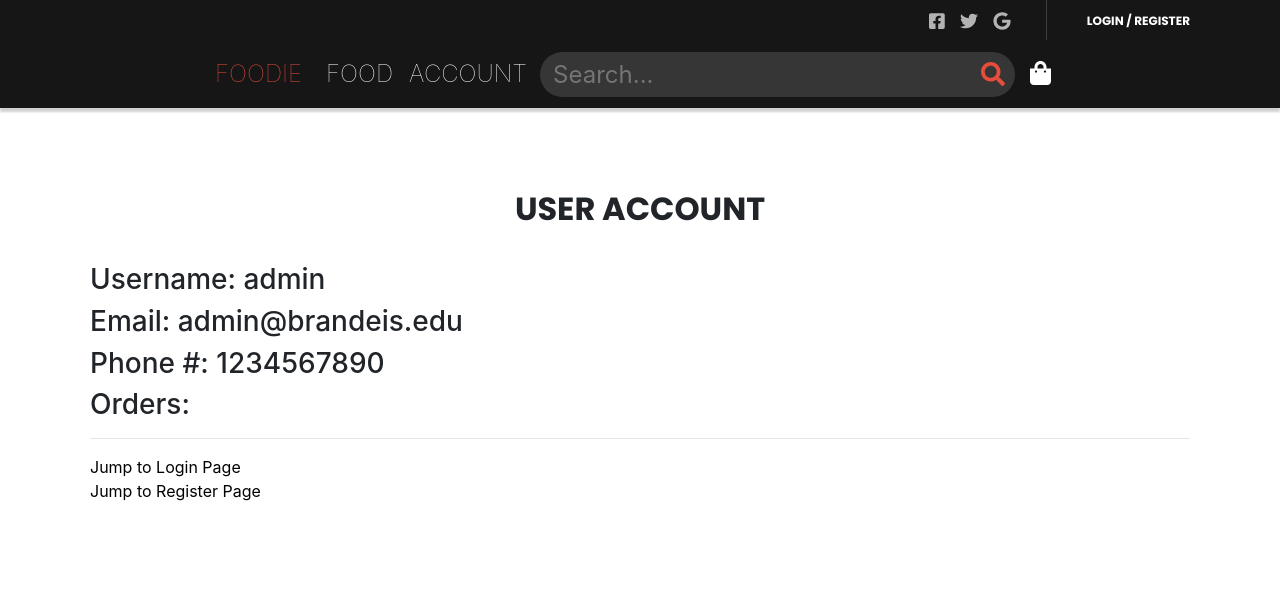
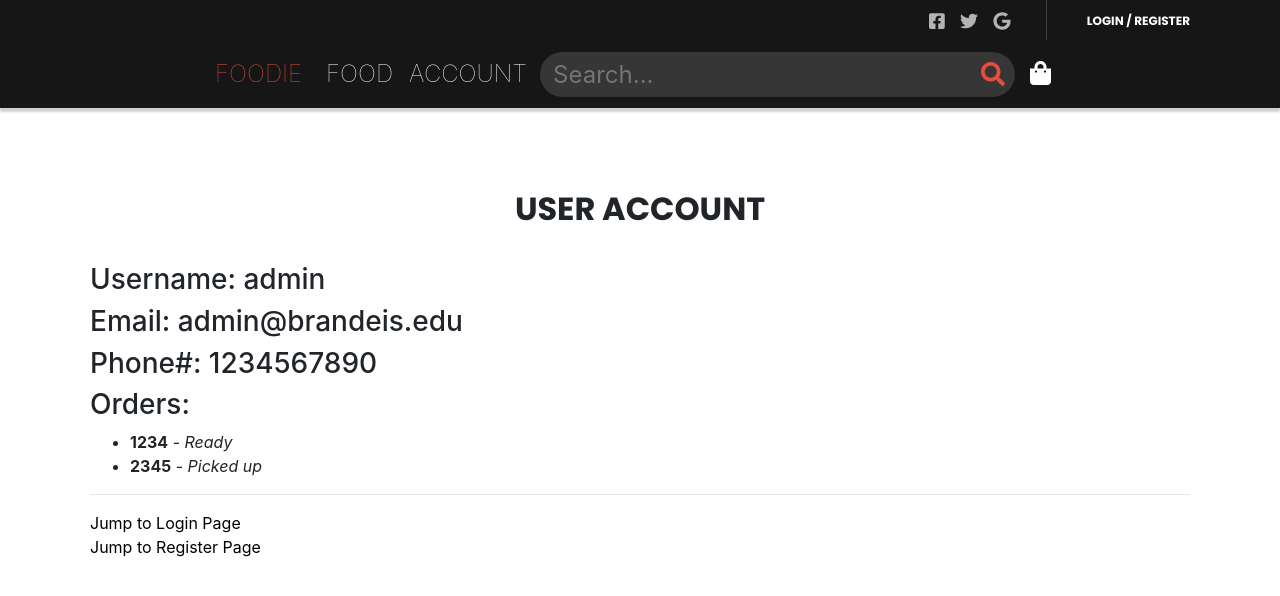
Before and after one commit to Alicia-Sheng/Foodie-WebVersion, a React app: page /account in a window 1280 px wide. Shown: the top 596 px of the page. Built offline with nearby package versions, Linux system fonts and the light colour scheme.

Commit message:
Update Profile.js

```diff
--- a/src/components/Account/Profile.js
+++ b/src/components/Account/Profile.js
@@ -1,13 +1,19 @@
 import React from 'react';
 import PropTypes from 'prop-types';
 
-const Profile = ({profile}) => {
-    return(
+const Profile = ({ profile }) => {
+
+  const listItems = profile.orders.map((order) =>
+    <li key={order.id}> <strong>{order.id}</strong> - <em>{order.status}</em></li>
+  );
+
+  return (
     <div>
       <h3>Username: {profile.username}</h3>
       <h3>Email: {profile.email}</h3>
-            <h3>Phone #: {profile.phone}</h3>
+      <h3>Phone#: {profile.phone}</h3>
       <h3>Orders: </h3>
+      <ul>{listItems}</ul>
     </div>
   )
 }
@@ -25,4 +31,5 @@ Profile.propTypes = {
   }).isRequired,
 };
 
+
 export default Profile
```
Lines whose indentation alone changed are shown as unchanged.
